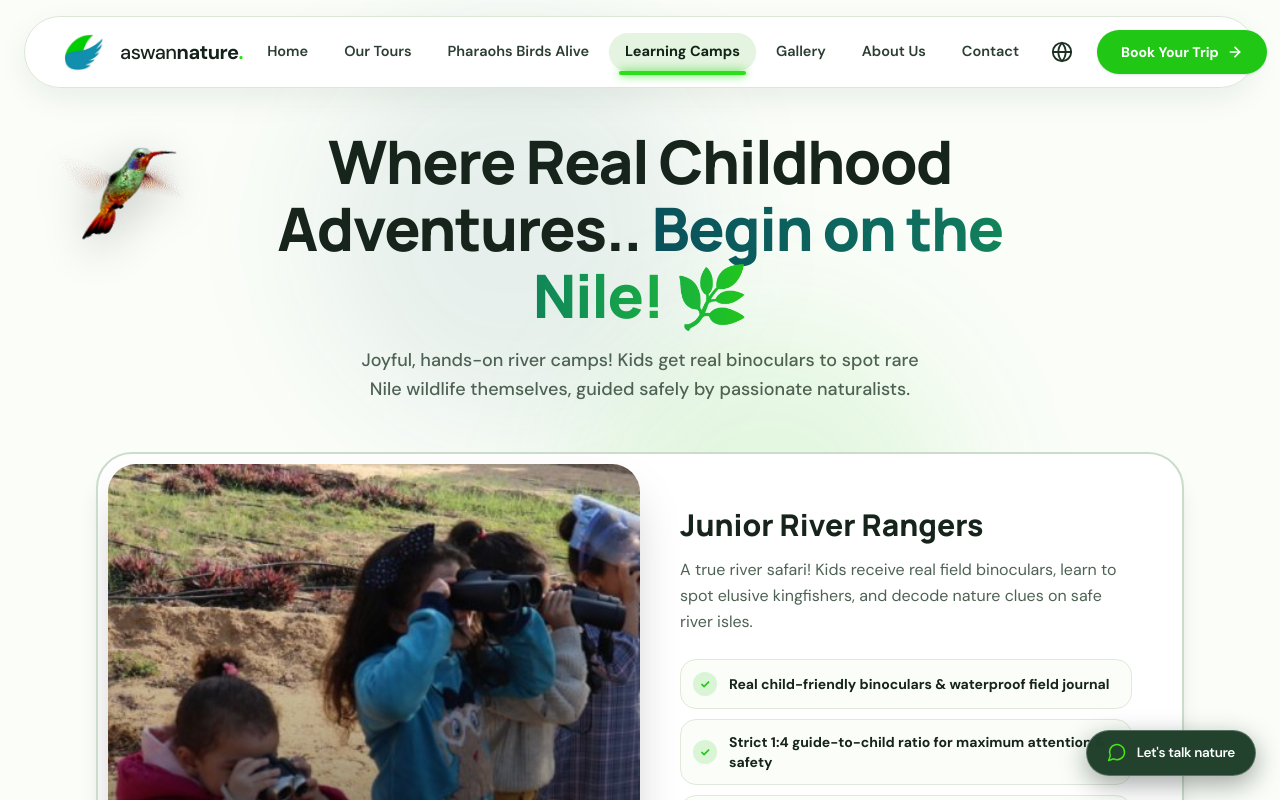
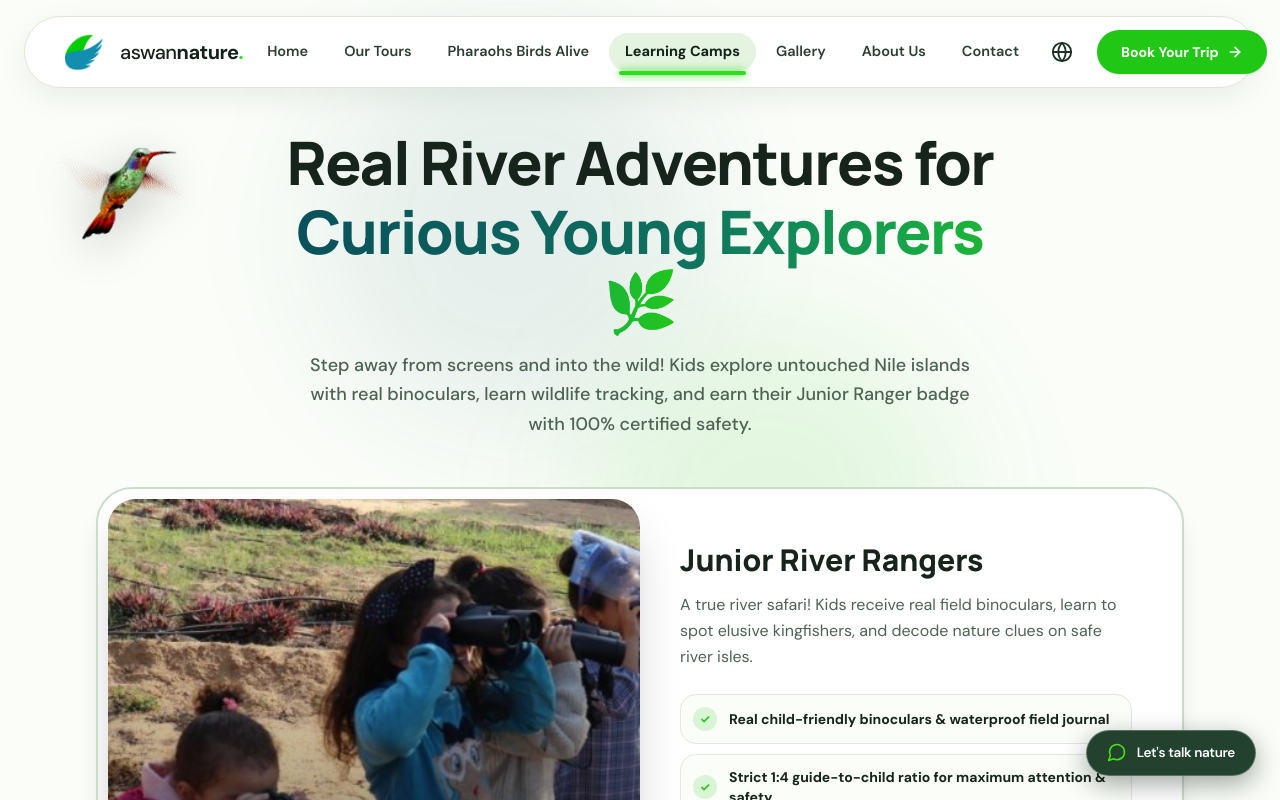
Before and after one commit to Islam-Shahat/Aswan-Nature, a React (Vite) app: page /camps in a window 1280 px wide. Shown: the top 800 px of the page. Built offline with nearby package versions, Linux system fonts and the light colour scheme; a web font is replaced by a local one.

Commit message:
copy(camps): refine hero headline and subtitle to be engaging, professional and child-friendly

```diff
--- a/src/pages/LearningCampsPage.jsx
+++ b/src/pages/LearningCampsPage.jsx
@@ -240,20 +240,20 @@ export const LearningCampsPage = () => {
       <div className="max-w-6xl mx-auto px-5 sm:px-8 relative z-10">
 
         {/* ============================================================ */}
-        {/* 1. HERO HEADER (No badge span, no redundant buttons) */}
+        {/* 1. HERO HEADER (Inspiring, professional & kid-friendly) */}
         {/* ============================================================ */}
         <div className="text-center max-w-3xl mx-auto mb-10 sm:mb-12">
-          <h1 className="text-3xl sm:text-5xl lg:text-6xl font-black tracking-tight leading-[1.12] mb-4 font-heading text-[#16241B]">
-            {isAr ? 'حيث تبدأ أعظم مغامرات الطفولة.. ' : 'Where Real Childhood Adventures.. '}
+          <h1 className="text-3xl sm:text-5xl lg:text-6xl font-black tracking-tight leading-[1.15] mb-4 font-heading text-[#16241B]">
+            {isAr ? 'مغامرات استكشافية حقيقية.. ' : 'Real River Adventures for '}
             <span className="text-transparent bg-clip-text bg-gradient-to-r from-[#0a515b] via-[#10705f] to-[#21c715]">
-              {isAr ? 'في قلب النيل! 🌿' : 'Begin on the Nile! 🌿'}
+              {isAr ? 'للمستكشفين الصغار! 🌿' : 'Curious Young Explorers 🌿'}
             </span>
           </h1>
 
-          <p className="text-sm sm:text-base lg:text-lg text-[#4E6254] max-w-xl mx-auto font-medium leading-relaxed">
+          <p className="text-sm sm:text-base lg:text-lg text-[#4E6254] max-w-2xl mx-auto font-medium leading-relaxed">
             {isAr
-              ? 'معسكرات مليئة بالبهجة والمرح! نُسلّم أطفالك مناظير حقيقية ليرصدوا أندر الطيور بأنفسهم في بيئة آمنة ١٠٠٪ وبإشراف مرشدين متخصصين.'
-              : 'Joyful, hands-on river camps! Kids get real binoculars to spot rare Nile wildlife themselves, guided safely by passionate naturalists.'}
+              ? 'وداعاً للشاشات وأهلاً بسحر الطبيعة! معسكرات تفاعلية آمنة تسلّم طفلك منظاره الخاص ليكتشف أندر طيور النيل ويتتبع آثار الحياة البرية بصحبة مرشدين بيئيين متخصصين.'
+              : 'Step away from screens and into the wild! Kids explore untouched Nile islands with real binoculars, learn wildlife tracking, and earn their Junior Ranger badge with 100% certified safety.'}
           </p>
         </div>
 
```
